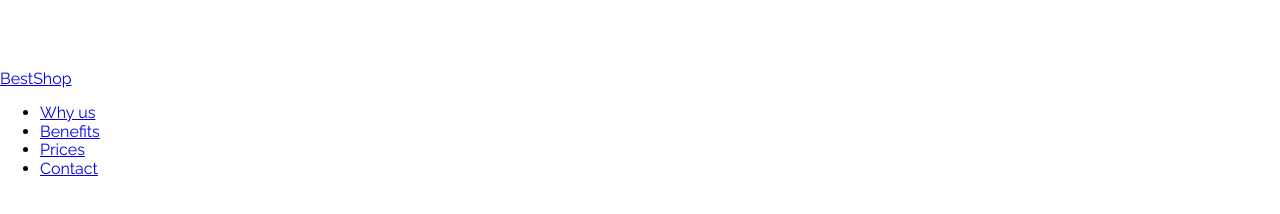
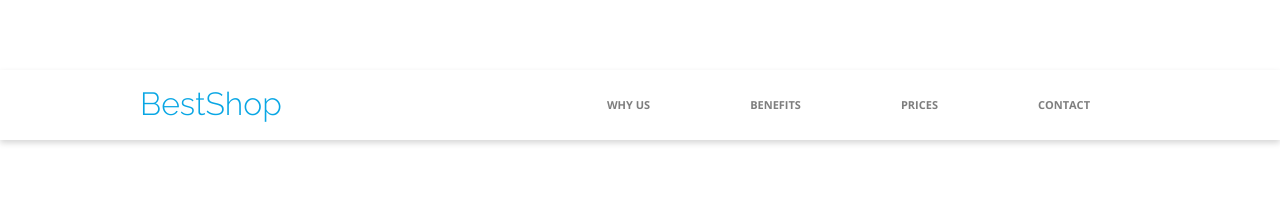
Before and after one commit to krzosdominik/best-shop, a website: page development/index.html in a window 1280 px wide. Drawn offline with nearby package versions, Linux system fonts and the light colour scheme; files that its build step writes are made by us from their sources.

Commit message:
add header

```diff
--- a/development/scss/elements/_navbar.scss
+++ b/development/scss/elements/_navbar.scss
@@ -0,0 +1,50 @@
+.navbar {
+    text-decoration: none;
+    display: flex;
+    justify-content: space-between;
+    align-content: center;
+    height: var(--navbar-height);
+    background-color: #fff;
+    box-shadow: 0px 3px 6px #00000029;
+    padding: 0 140px 0 140px;
+
+    // width: 100%;
+    // position: fixed;
+    // top: 0;
+    // z-index: 999;
+
+    .navbar-brand {
+        font-size: 32px;
+        font-weight: 300;
+        padding: 16px 0 17px 0;
+        text-decoration: none;
+        color: map-get($colors, primary);
+    }
+
+    .navbar-nav {
+        display: flex;
+        justify-content: center;
+        align-items: center;
+        padding: 0;
+        text-transform: uppercase;
+        list-style-type: none;
+
+        .nav-item {
+            font-family: "Open Sans", sans-serif;
+            font-weight: 700;
+            font-size: 11px;
+            padding: 0 50px;
+
+            a:hover {
+                border-bottom: 3px solid map-get($colors, primary);
+                opacity: 1;
+                padding-bottom: 20px;
+              }
+        }
+
+        .nav-link {
+            text-decoration: none;
+            opacity: 0.5;
+          }
+    }
+}
--- a/development/scss/settings/_all.scss
+++ b/development/scss/settings/_all.scss
@@ -24,3 +24,7 @@ img {
   margin-right: auto;
   margin-left: auto;
 }
+
+a {
+  color: inherit;
+}
```
